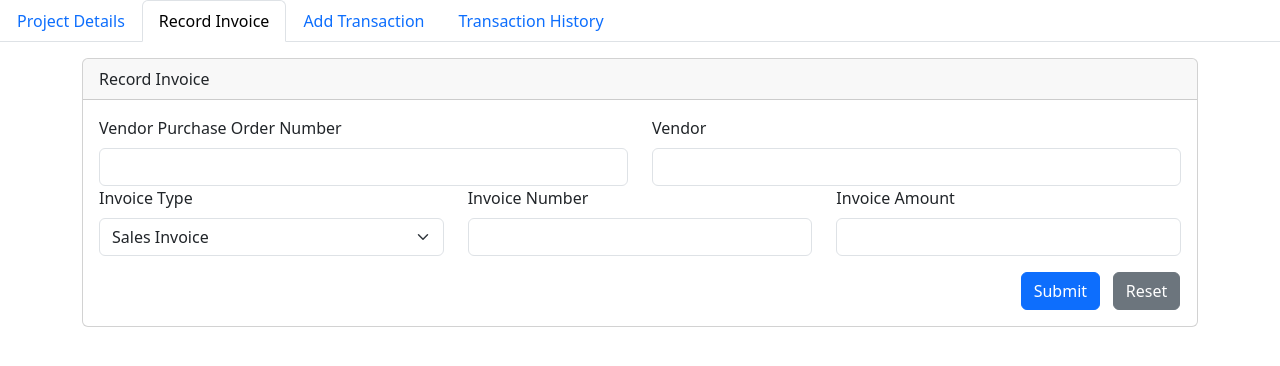
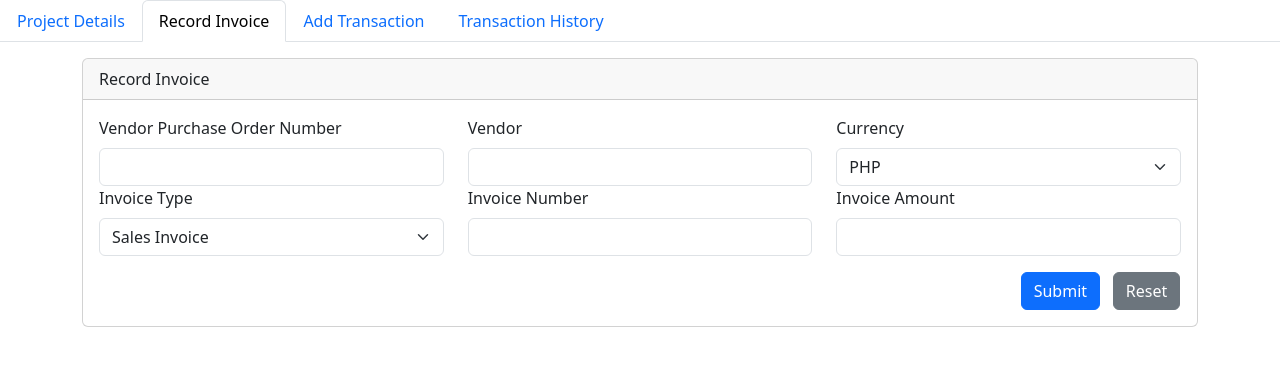
Before and after one commit to JLCleofas/apar-app, a FastAPI app: page /ap/record-invoice-page/1 in a window 1280 px wide. Shown: the part 56-422 px from the top of the page. Run offline with FastAPI, Linux system fonts and the light colour scheme.

Commit message:
added label for and input id for currency

```diff
--- a/templates/ap-record-invoice.html
+++ b/templates/ap-record-invoice.html
@@ -24,13 +24,13 @@
                             <label class="form-label" for="vendor">Vendor</label>
                             <input type="text" class="form-control" name="vendor">
                         </div>
-                        {#                        <div class="col">#}
-                        {#                            <label class="form-label" for="currency">Currency</label>#}
-                        {#                            <select class="form-select" name="currency" id="currency">#}
-                        {#                                <option value="PHP">PHP</option>#}
-                        {#                                <option value="USD">USD</option>#}
-                        {#                            </select>#}
-                        {#                        </div>#}
+                        <div class="col">
+                            <label class="form-label" for="currency">Currency</label>
+                            <select class="form-select" name="currency" id="currency">
+                                <option value="PHP">PHP</option>
+                                <option value="USD">USD</option>
+                            </select>
+                        </div>
                     </div>
                     <div class="row">
                         <div class="col">
```
